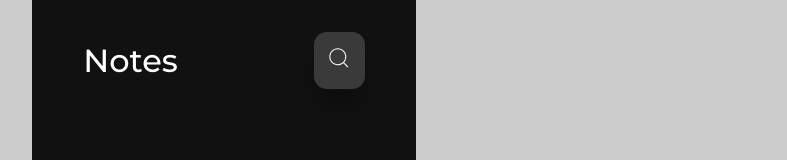
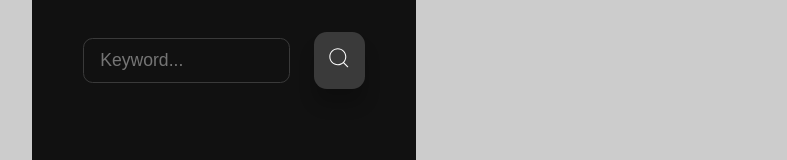
Before and after one commit to kingbee1/bee-note-app, a React (Vite) app: page / in a window 1280 px wide. Both pictures are taken after a click on the button 755 px from the left and 60 px from the top of the page. Shown: the top 160 px of the page, without its empty margins (416-1203 px from the left). Built offline with nearby package versions, Linux system fonts and the light colour scheme.

Commit message:
toggle the search bar display

```diff
--- a/src/pages/Notes.jsx
+++ b/src/pages/Notes.jsx
@@ -1,28 +1,28 @@
 import { CiSearch } from 'react-icons/ci'
 import { BsPlusLg } from 'react-icons/bs'
-import dummyNotes from '../dummy_notes'
+//import dummyNotes from '../dummy_notes'
 import { Link } from 'react-router-dom'
 import NoteItem from '../components/NoteItem'
+import { v4 as uuid } from 'uuid'
+import { useState } from 'react'
 
 //accepting and destructuring the note props from App.js here.
 //.map is not a function again. back to debug.
 const Notes = ({ notes }) => {
-
+  const [displaySearch, setDisplaySearch]= useState(false)
 
   return (
     <section>
       <header className='notes__header'>
-        <h2>Notes</h2>
-        {/* <input type="text" autoFocus placeholder='Keyword...' /> */}
-        <button className='btn'><CiSearch /></button>
+        {!displaySearch && <h2>Notes</h2>}
+        {displaySearch && <input type="text" autoFocus placeholder='Keyword...' />}
+        <button className='btn' onClick={()=>setDisplaySearch(!displaySearch)}><CiSearch /></button>
       </header>
-      <div className="notes__container">
+      <div className="notes__container" >
+
     {
-
-
       //note prop at the end.
       notes.map(note => <NoteItem key={note.id} note={note}/>)
-
     }
       </div>
       <Link to={'/create'} className='btn add__btn'><BsPlusLg/></Link>
```
